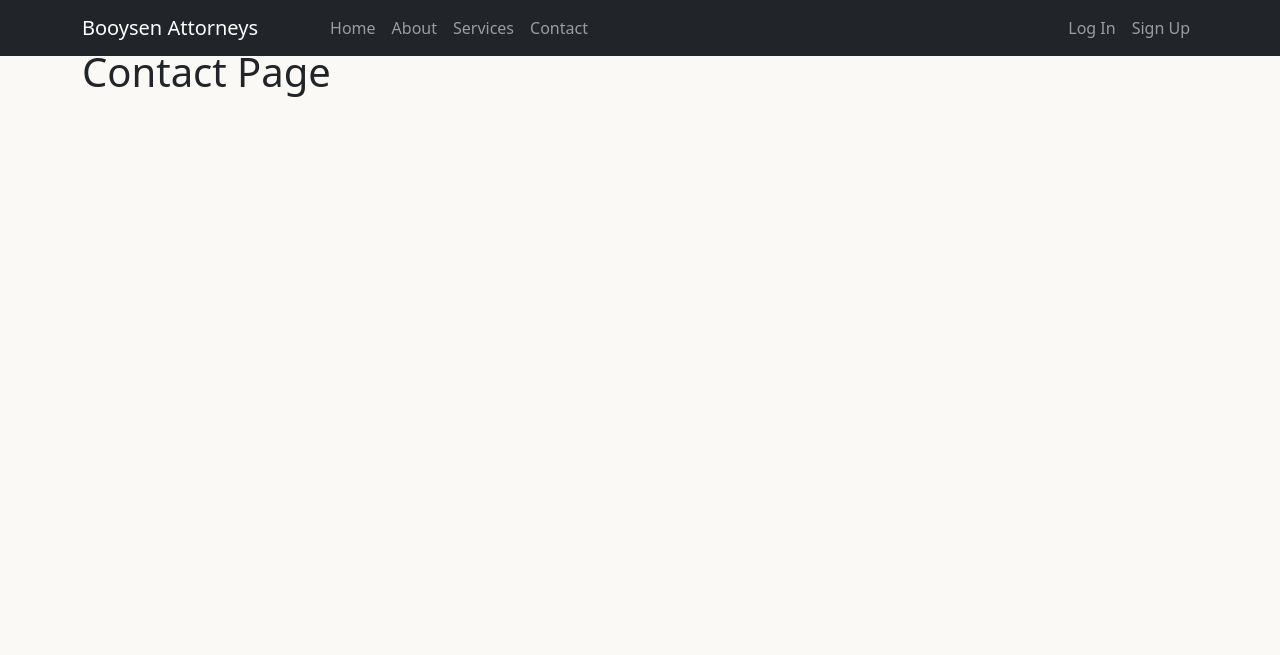
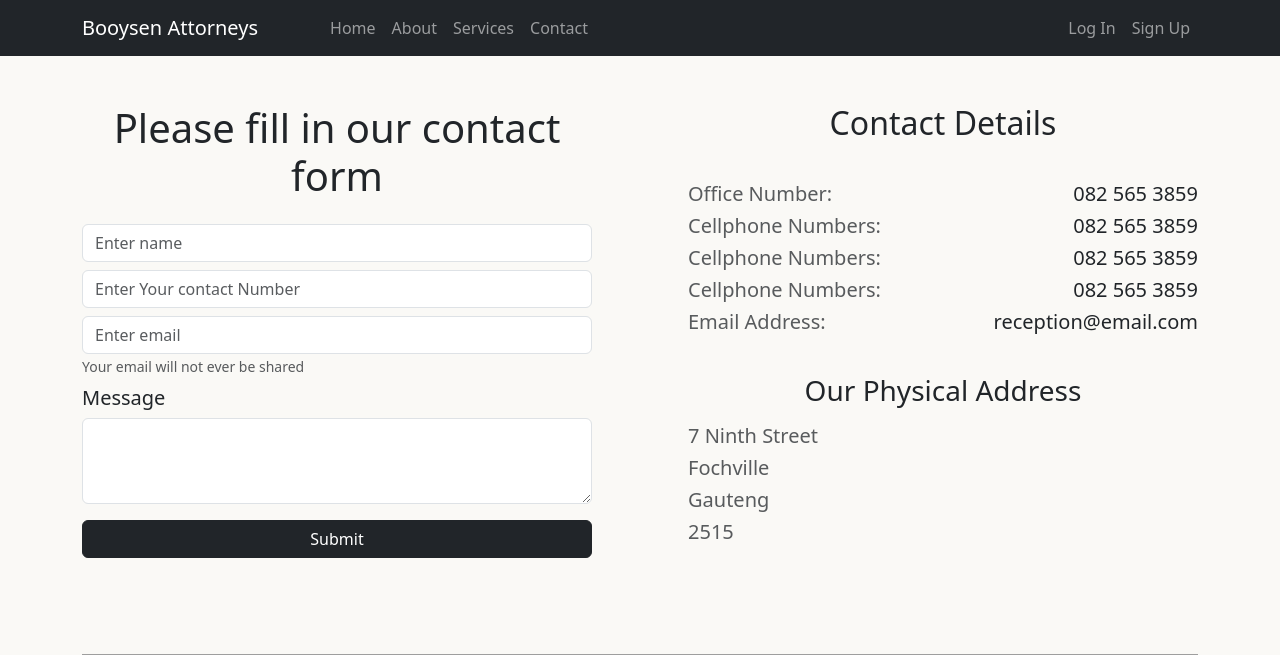
Before and after one commit to Manusbothma/ba_v3, a Django app: page /contact/ in a window 1280 px wide. Shown: the top 655 px of the page. Run offline with Django 4.2, Linux system fonts and the light colour scheme; grey boxes are pictures that could not be loaded.

Commit message:
contact Page completed

```diff
--- a/static/css/styles.css
+++ b/static/css/styles.css
@@ -1,14 +1,4 @@
 
-
-
-.footer{
-    position: fixed;
-    left: 0;
-    bottom: 0;
-    width: 100%;
-
-
-}
 .background-color{
     background-color:#FAF9F6;
 }
--- a/templates/_base.html
+++ b/templates/_base.html
@@ -10,14 +10,20 @@
     <title>Booysen Attorneys | {% block title %}{% endblock title %}</title>
 </head>
 <body class="background-color">
-    <div class="container">
+
+
         {% include "_navbar.html" %}
 
-    </div>
+
 
 
     {% block content %}
+
+
     {% endblock content %}
+
+
+
 
 
     <script src="https://cdn.jsdelivr.net/npm/@popperjs/core@2.11.8/dist/umd/popper.min.js" integrity="sha384-I7E8VVD/ismYTF4hNIPjVp/Zjvgyol6VFvRkX/vR+Vc4jQkC+hVqc2pM8ODewa9r" crossorigin="anonymous"></script>
--- a/templates/_footer.html
+++ b/templates/_footer.html
@@ -1,5 +1,6 @@
 {% load static %}
 
 
-    <div class=" container-fluid footer bg-dark text-white text-center ">
+    <div class=" container-fluid footer bg-dark text-white text-center fixed-bottom ">
         <p class="pt-2">Copyright &copy <script>document.write(new Date().getFullYear()) </script> | <strong>Booysen Attorneys</strong></p>
+    </div>
--- a/templates/_navbar.html
+++ b/templates/_navbar.html
@@ -1,4 +1,4 @@
-<nav class="navbar container-fluid navbar-expand-sm fixed-top navbar-dark bg-dark mb-5">
+<nav class="navbar container-fluid navbar-expand-sm navbar-dark bg-dark">
   <div class="container">
       <a class="navbar-brand" href="{% url 'home' %}">Booysen Attorneys</a>
       <button class="navbar-toggler" data-toggle="collapse" data-target="#navbarNav">
--- a/templates/pages/contact.html
+++ b/templates/pages/contact.html
@@ -2,8 +2,84 @@
 {% load static %}
 {% block title %}Contact{% endblock title %}
 {% block content %}
+
+<div class="container mt-5 mb-5">
+    <div class="row">
+        <div class="col-md-6 pe-5 mb-5">
+            <form action="">
+                <div class=" mb-3 text-center "><h1>Please fill in our contact form</h1></div>
+                <div class="form-group mb-2 mt-4">
+
+                    <input class="form-control" type="text" id="name" placeholder="Enter name">
+                </div>
+                <div class="form-group mb-2">
+
+                    <input class="form-control" type="text" id="number" placeholder="Enter Your contact Number">
+                </div>
+                <div class="form-group mb-2">
+
+                    <input class="form-control form-control" type="email" id="email" placeholder="Enter email">
+                    <small class="form-text text-muted">Your email will not ever be shared</small>
+                </div>
+                <div class="form-group">
+                    <label for="message"><h5>Message</h5></label>
+                    <textarea class="form-control" id="message" rows="3"></textarea>
+                </div>
+                <div class="d-grid gap-2 mt-3">
+                    <button class="btn btn-dark" type="submit">Submit</button>
+
+                  </div>
+            </form>
+
+        </div>
+        <div class="col-md-6 ps-5">
+            <div class="row">
+                <div class="col text-center">
+                    <h2>Contact Details</h2>
+                </div>
+            </div>
+            <div class="row mt-3">
+                <div class="my-3 col-6 text-muted">
+                <h5>Office Number:   </h5>
+                <h5>Cellphone Numbers:</h5>
+                <h5>Cellphone Numbers:</h5>
+                <h5>Cellphone Numbers:</h5>
+                <h5>Email Address: </h5>
+
+                </div>
+                <div class="my-3 text-end col-6">
+                <h5>082 565 3859</h5>
+                <h5>082 565 3859</h5>
+                <h5>082 565 3859</h5>
+                <h5>082 565 3859</h5>
+                <h5>reception@email.com</h5>
+
+                </div>
+
+
+                <h3 class="text-center mt-3 mb-3">Our Physical Address</h3>
+
+                <div class="container text-muted">
+                <h5>7 Ninth Street</h5>
+                <h5>Fochville</h5>
+                <h5>Gauteng</h5>
+                <h5>2515</h5>
+
+                </div>
+
+            </div>
+
+        </div>
+
+    </div>
+
+</div>
 <div class="container mt-5">
-    <h1>Contact Page</h1>
+
+    <div class="col align-self-end">
+        <iframe src="https://www.google.com/maps/embed?pb=!1m18!1m12!1m3!1d14283.92463144626!2d27.48467132037533!3d-26.488551526752982!2m3!1f0!2f0!3f0!3m2!1i1024!2i768!4f13.1!3m3!1m2!1s0x1e95cbd640d0c185%3A0x32ed58733f47ca38!2s7%209th%20St%2C%20Fochville%2C%202515!5e0!3m2!1sen!2sza!4v1692689761948!5m2!1sen!2sza" width="100%" height="200" style="border:0;" allowfullscreen="" loading="lazy" referrerpolicy="no-referrer-when-downgrade"></iframe>
+    </div>
 </div>
 
+
 {% endblock content %}
```
